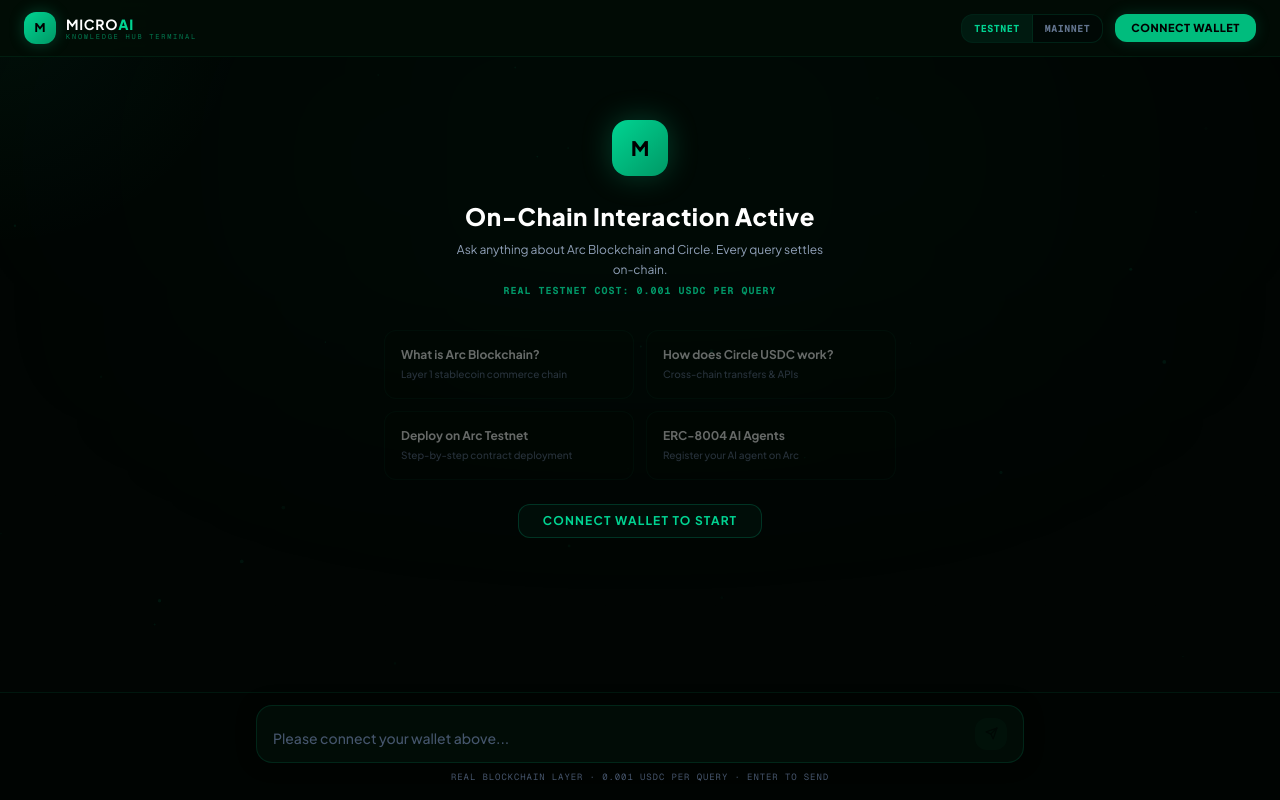
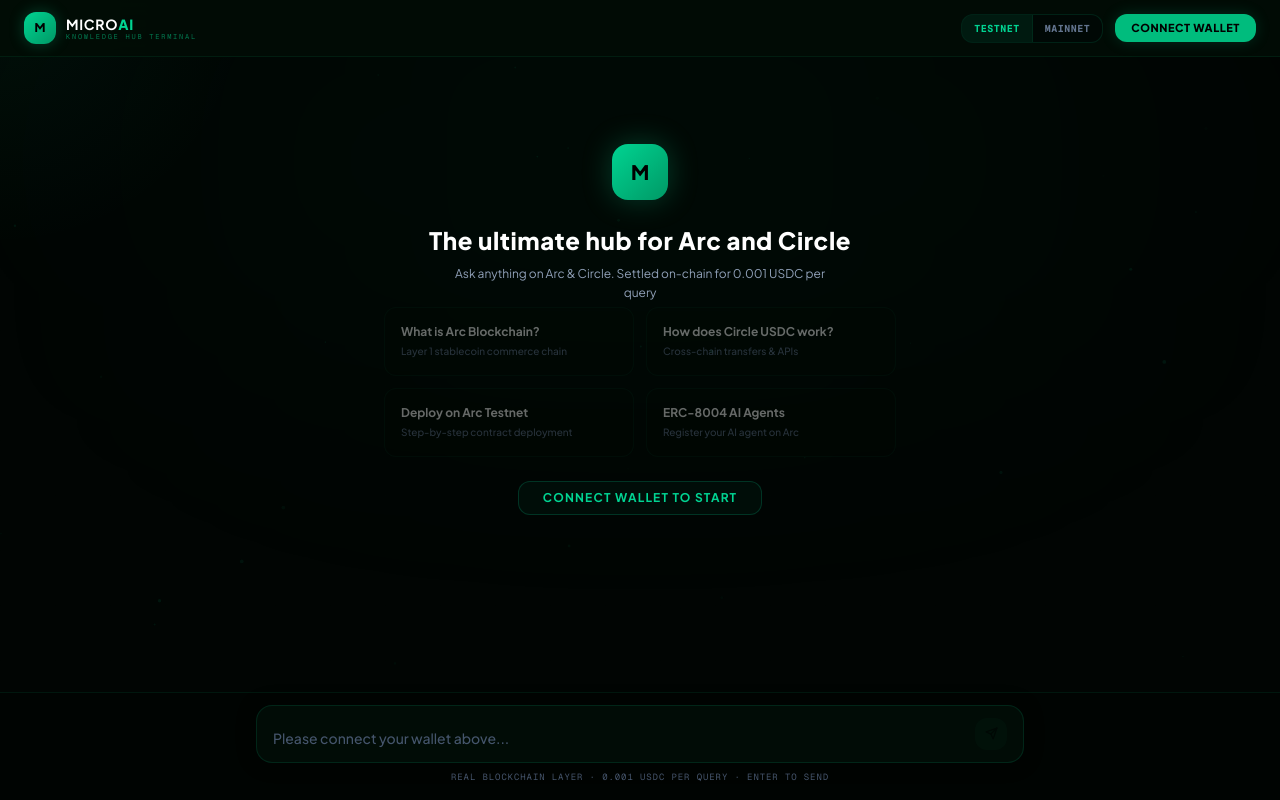
Before and after one commit to auronxbt/microai, a Next.js app: page /chat in a window 1280 px wide. Built offline with nearby package versions, Linux system fonts and the light colour scheme.

Commit message:
fix: chat page matches landing theme, correct Arc contracts

```diff
--- a/app/chat/page.tsx
+++ b/app/chat/page.tsx
@@ -205,9 +205,8 @@
               {/* Logo mark */}
               <div className="w-14 h-14 rounded-2xl bg-gradient-to-br from-emerald-400 to-emerald-600 flex items-center justify-center font-black text-xl text-black shadow-[0_0_30px_rgba(16,185,129,0.3)] mb-6">M</div>
 
-              <h2 className="text-xl md:text-2xl font-black text-white tracking-wide mb-2">On-Chain Interaction Active</h2>
-              <p className="text-xs text-slate-400 max-w-sm leading-relaxed mb-1">Ask anything about Arc Blockchain and Circle. Every query settles on-chain.</p>
-              <div className="text-[10px] font-mono font-bold text-emerald-400/70 mb-8 tracking-widest">REAL TESTNET COST: 0.001 USDC PER QUERY</div>
+              <h2 className="text-xl md:text-2xl font-black text-white tracking-wide mb-2">The ultimate hub for Arc and Circle</h2>
+              <p className="text-xs text-slate-400 max-w-sm leading-relaxed mb-1">Ask anything on Arc & Circle. Settled on-chain for 0.001 USDC per query</p>
 
               <div className="grid grid-cols-1 sm:grid-cols-2 gap-3 w-full max-w-lg">
                 {SUGGESTIONS.map((s, i) => (
```
